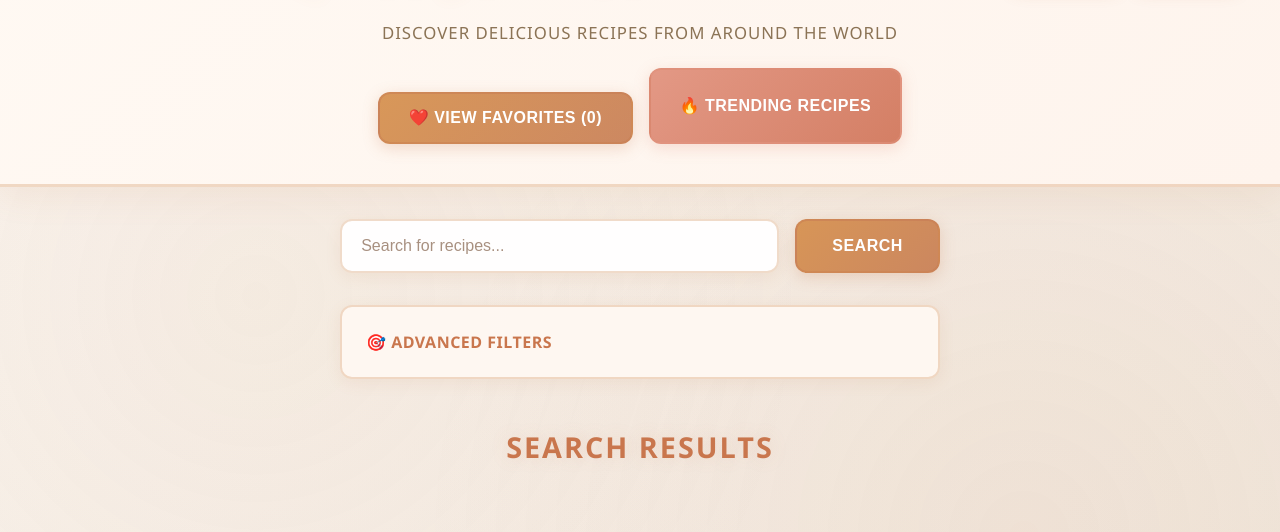
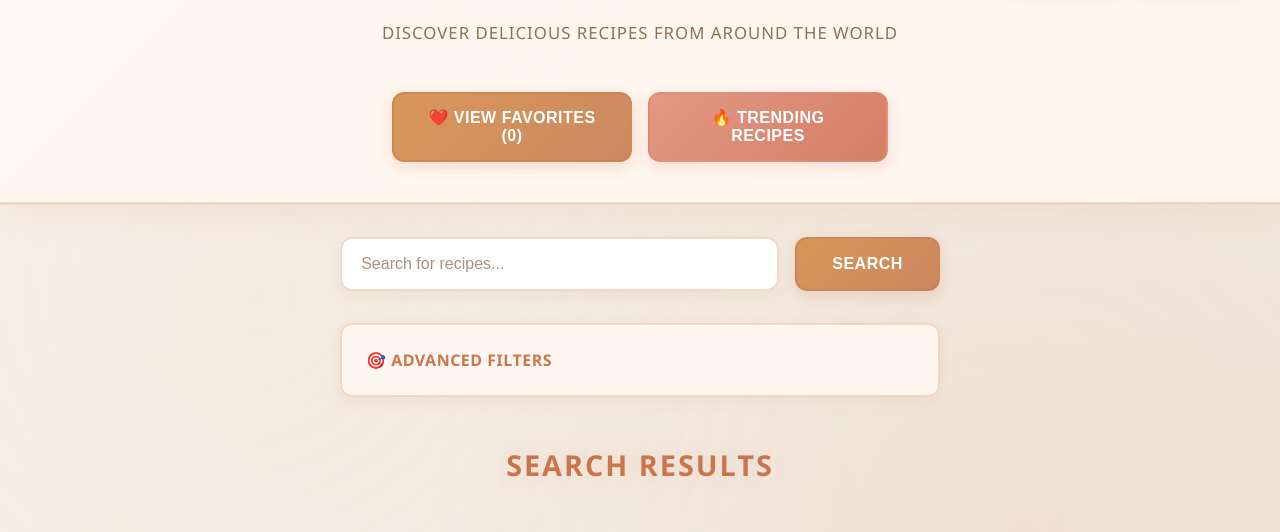
Before and after one commit to Jazzmine-Flora/recipe-finder, a website built with Vite: page index.html in a window 1280 px wide. Shown: the part 104-636 px from the top of the page. Built offline with nearby package versions, Linux system fonts and the light colour scheme; some packages are replaced by stand-ins of ours; no server answers.

Commit message:
Fix: equal button widths with explicit 240px width

```diff
--- a/src/style.css
+++ b/src/style.css
@@ -195,7 +195,7 @@ body.dark-mode .theme-toggle:hover {
     margin-top: 1.5rem;
     padding: 0.9rem 1.8rem;
     font-size: 1rem;
-    min-width: 240px;
+    width: 240px;
     text-align: center;
     background: linear-gradient(135deg, rgba(212, 140, 72, 0.9), rgba(199, 124, 81, 0.9));
     color: #fff;
@@ -223,16 +223,11 @@ body.dark-mode .theme-toggle:hover {
     margin-top: 1.5rem;
 }
 
-.header-buttons button {
-    min-width: 240px;
-    text-align: center;
-}
-
 .view-trending-btn {
-    margin-top: 0;
+    margin-top: 1.5rem;
     padding: 0.9rem 1.8rem;
     font-size: 1rem;
-    min-width: 240px;
+    width: 240px;
     text-align: center;
     background: linear-gradient(135deg, rgba(224, 142, 121, 0.9), rgba(207, 114, 85, 0.9));
     color: #fff;
```
